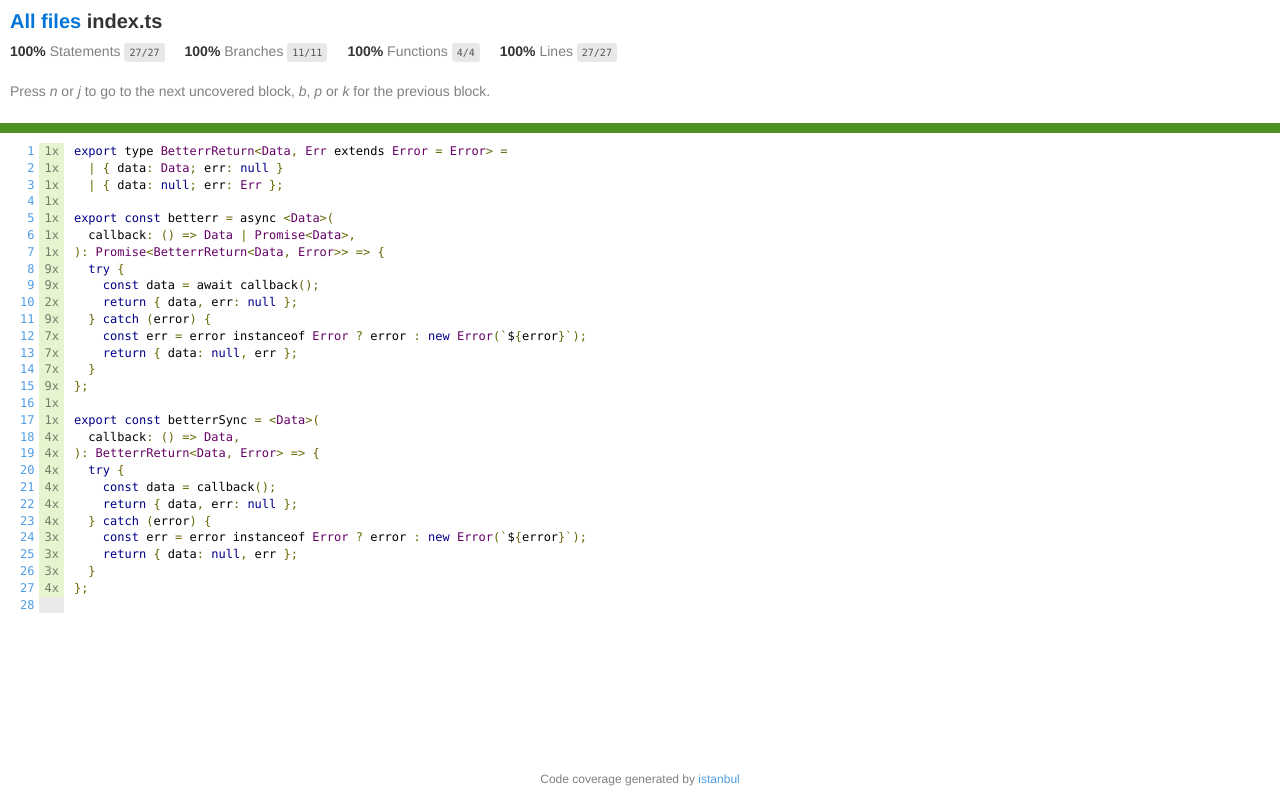
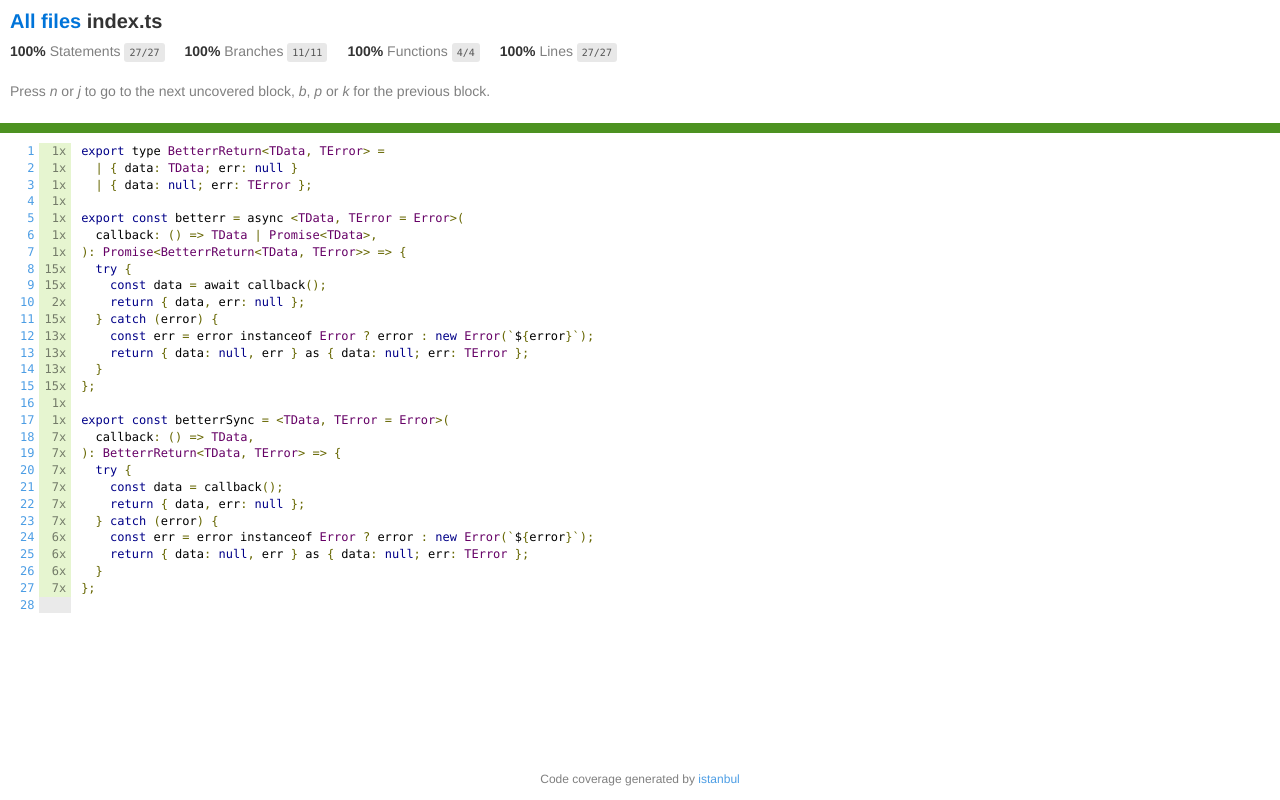
Before and after one commit to syhner/betterr, a plain HTML site: page index.ts.html in a window 1280 px wide. Drawn offline with Linux system fonts and the light colour scheme.

Commit message:
Test coverage from 01ff018

```diff
--- a/index.ts.html
+++ b/index.ts.html
@@ -97,51 +97,51 @@
 <span class="cline-any cline-yes">1x</span>
 <span class="cline-any cline-yes">1x</span>
 <span class="cline-any cline-yes">1x</span>
-<span class="cline-any cline-yes">9x</span>
-<span class="cline-any cline-yes">9x</span>
+<span class="cline-any cline-yes">15x</span>
+<span class="cline-any cline-yes">15x</span>
 <span class="cline-any cline-yes">2x</span>
-<span class="cline-any cline-yes">9x</span>
+<span class="cline-any cline-yes">15x</span>
+<span class="cline-any cline-yes">13x</span>
+<span class="cline-any cline-yes">13x</span>
+<span class="cline-any cline-yes">13x</span>
+<span class="cline-any cline-yes">15x</span>
+<span class="cline-any cline-yes">1x</span>
+<span class="cline-any cline-yes">1x</span>
 <span class="cline-any cline-yes">7x</span>
 <span class="cline-any cline-yes">7x</span>
 <span class="cline-any cline-yes">7x</span>
-<span class="cline-any cline-yes">9x</span>
-<span class="cline-any cline-yes">1x</span>
-<span class="cline-any cline-yes">1x</span>
-<span class="cline-any cline-yes">4x</span>
-<span class="cline-any cline-yes">4x</span>
-<span class="cline-any cline-yes">4x</span>
-<span class="cline-any cline-yes">4x</span>
-<span class="cline-any cline-yes">4x</span>
-<span class="cline-any cline-yes">4x</span>
-<span class="cline-any cline-yes">3x</span>
-<span class="cline-any cline-yes">3x</span>
-<span class="cline-any cline-yes">3x</span>
-<span class="cline-any cline-yes">4x</span>
-<span class="cline-any cline-neutral">&nbsp;</span></td><td class="text"><pre class="prettyprint lang-js">export type BetterrReturn&lt;Data, Err extends Error = Error&gt; =
-  | { data: Data; err: null }
-  | { data: null; err: Err };
+<span class="cline-any cline-yes">7x</span>
+<span class="cline-any cline-yes">7x</span>
+<span class="cline-any cline-yes">7x</span>
+<span class="cline-any cline-yes">6x</span>
+<span class="cline-any cline-yes">6x</span>
+<span class="cline-any cline-yes">6x</span>
+<span class="cline-any cline-yes">7x</span>
+<span class="cline-any cline-neutral">&nbsp;</span></td><td class="text"><pre class="prettyprint lang-js">export type BetterrReturn&lt;TData, TError&gt; =
+  | { data: TData; err: null }
+  | { data: null; err: TError };
 &nbsp;
-export const betterr = async &lt;Data&gt;(
-  callback: () =&gt; Data | Promise&lt;Data&gt;,
-): Promise&lt;BetterrReturn&lt;Data, Error&gt;&gt; =&gt; {
+export const betterr = async &lt;TData, TError = Error&gt;(
+  callback: () =&gt; TData | Promise&lt;TData&gt;,
+): Promise&lt;BetterrReturn&lt;TData, TError&gt;&gt; =&gt; {
   try {
     const data = await callback();
     return { data, err: null };
   } catch (error) {
     const err = error instanceof Error ? error : new Error(`${error}`);
-    return { data: null, err };
+    return { data: null, err } as { data: null; err: TError };
   }
 };
 &nbsp;
-export const betterrSync = &lt;Data&gt;(
-  callback: () =&gt; Data,
-): BetterrReturn&lt;Data, Error&gt; =&gt; {
+export const betterrSync = &lt;TData, TError = Error&gt;(
+  callback: () =&gt; TData,
+): BetterrReturn&lt;TData, TError&gt; =&gt; {
   try {
     const data = callback();
     return { data, err: null };
   } catch (error) {
     const err = error instanceof Error ? error : new Error(`${error}`);
-    return { data: null, err };
+    return { data: null, err } as { data: null; err: TError };
   }
 };
 &nbsp;</pre></td></tr></table></pre>
```
